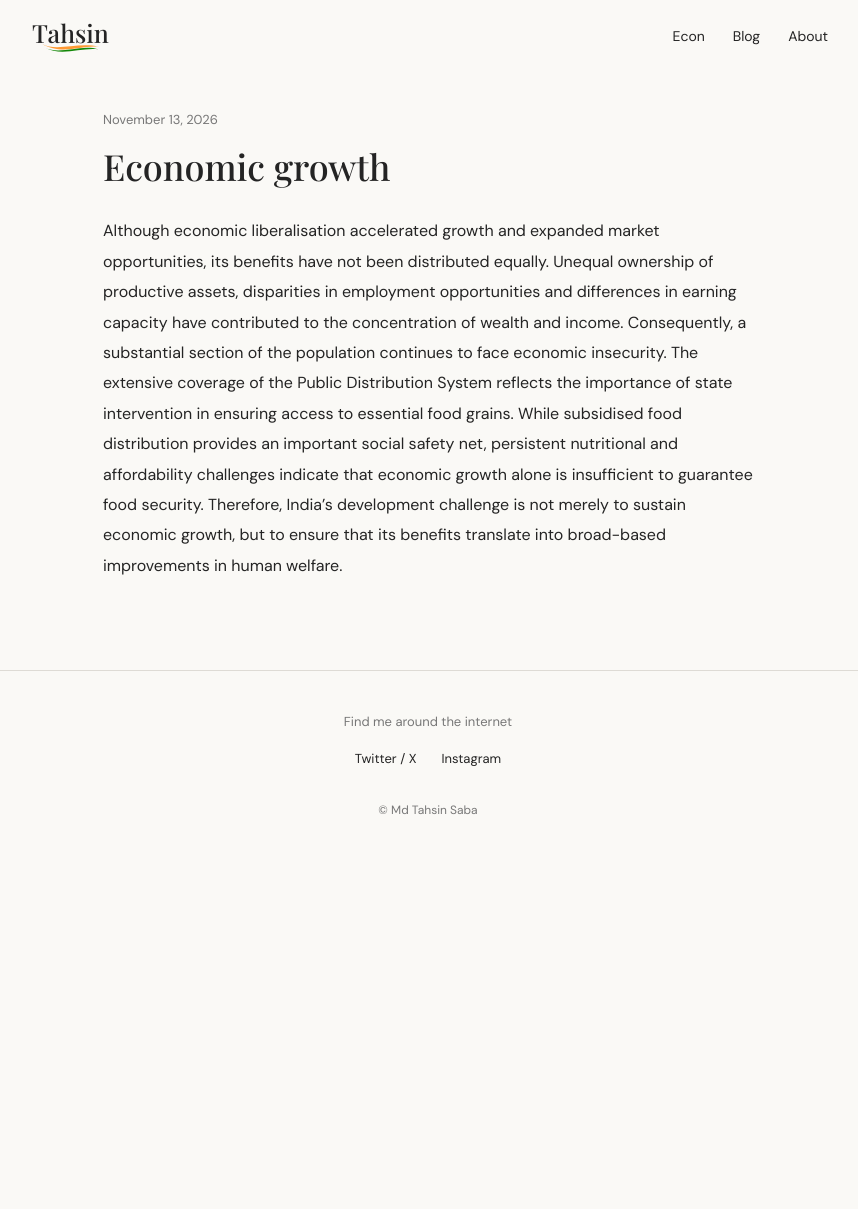
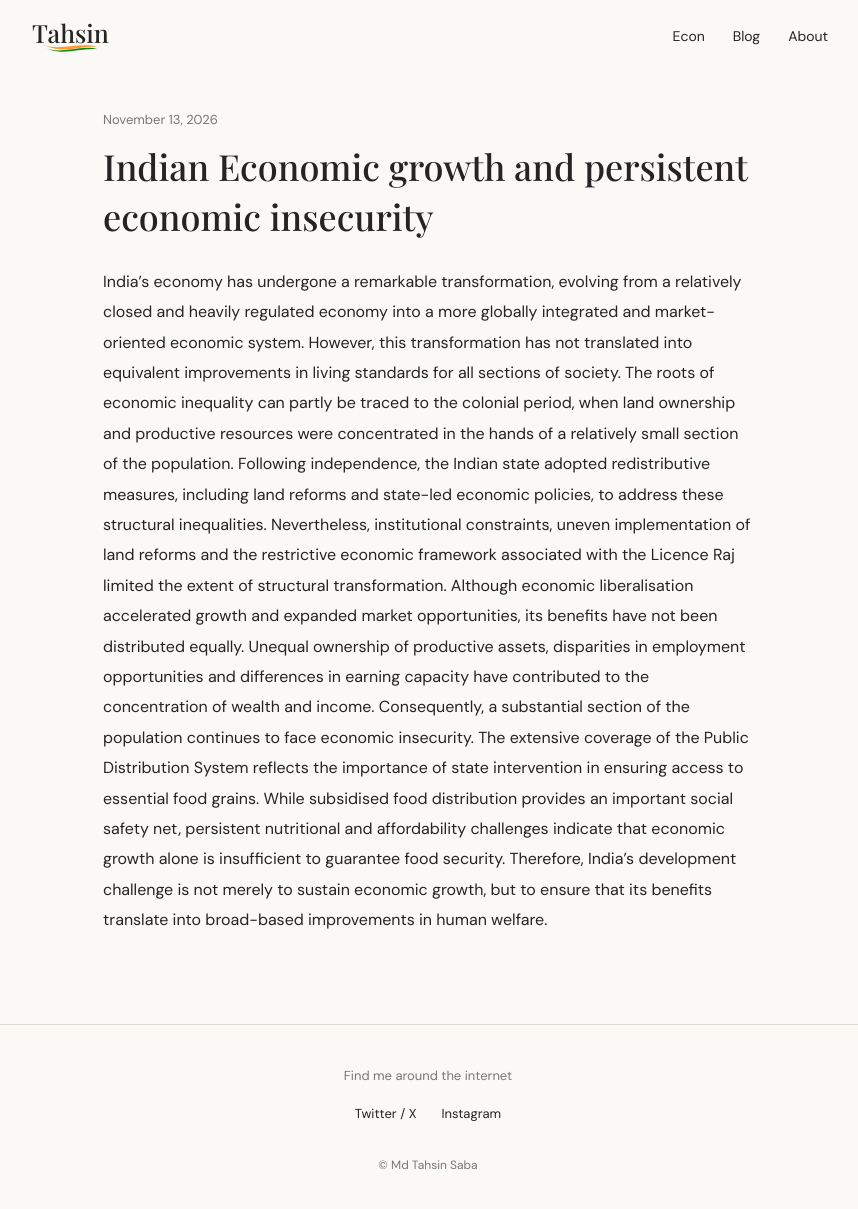
Before and after one commit to mdtahsinsaba/mdtahsinsaba.github.io, a Jekyll site: the page built from _posts/2026-11-13-Economic-growth.md, in a window 1280 px wide and 1215 px high. Shown: the top 1209 px of the window, without its empty margins (212-1070 px from the left). Built offline with Jekyll 4.4.1, drawn with Linux system fonts in a browser that asks for light colours.

Commit message:
Update 2026-11-13-Economic-growth.md

```diff
--- a/_posts/2026-11-13-Economic-growth.md
+++ b/_posts/2026-11-13-Economic-growth.md
@@ -1,12 +1,14 @@
 ---
 layout: post
-title: "Economic growth"
+title: "Indian Economic growth and persistent economic insecurity"
 excerpt: ""
 date: 2026-11-13 20:30:00 +0530
 category:
   - econ
 ---
 
+India's economy has undergone a remarkable transformation, evolving from a relatively closed and heavily regulated economy into a more globally integrated and market-oriented economic system. However, this transformation has not translated into equivalent improvements in living standards for all sections of society.
+The roots of economic inequality can partly be traced to the colonial period, when land ownership and productive resources were concentrated in the hands of a relatively small section of the population. Following independence, the Indian state adopted redistributive measures, including land reforms and state-led economic policies, to address these structural inequalities. Nevertheless, institutional constraints, uneven implementation of land reforms and the restrictive economic framework associated with the Licence Raj limited the extent of structural transformation.
 Although economic liberalisation accelerated growth and expanded market opportunities, its benefits have not been distributed equally. Unequal ownership of productive assets, disparities in employment opportunities and differences in earning capacity have contributed to the concentration of wealth and income.
 Consequently, a substantial section of the population continues to face economic insecurity. The extensive coverage of the Public Distribution System reflects the importance of state intervention in ensuring access to essential food grains. While subsidised food distribution provides an important social safety net, persistent nutritional and affordability challenges indicate that economic growth alone is insufficient to guarantee food security.
 Therefore, India's development challenge is not merely to sustain economic growth, but to ensure that its benefits translate into broad-based improvements in human welfare.
```
